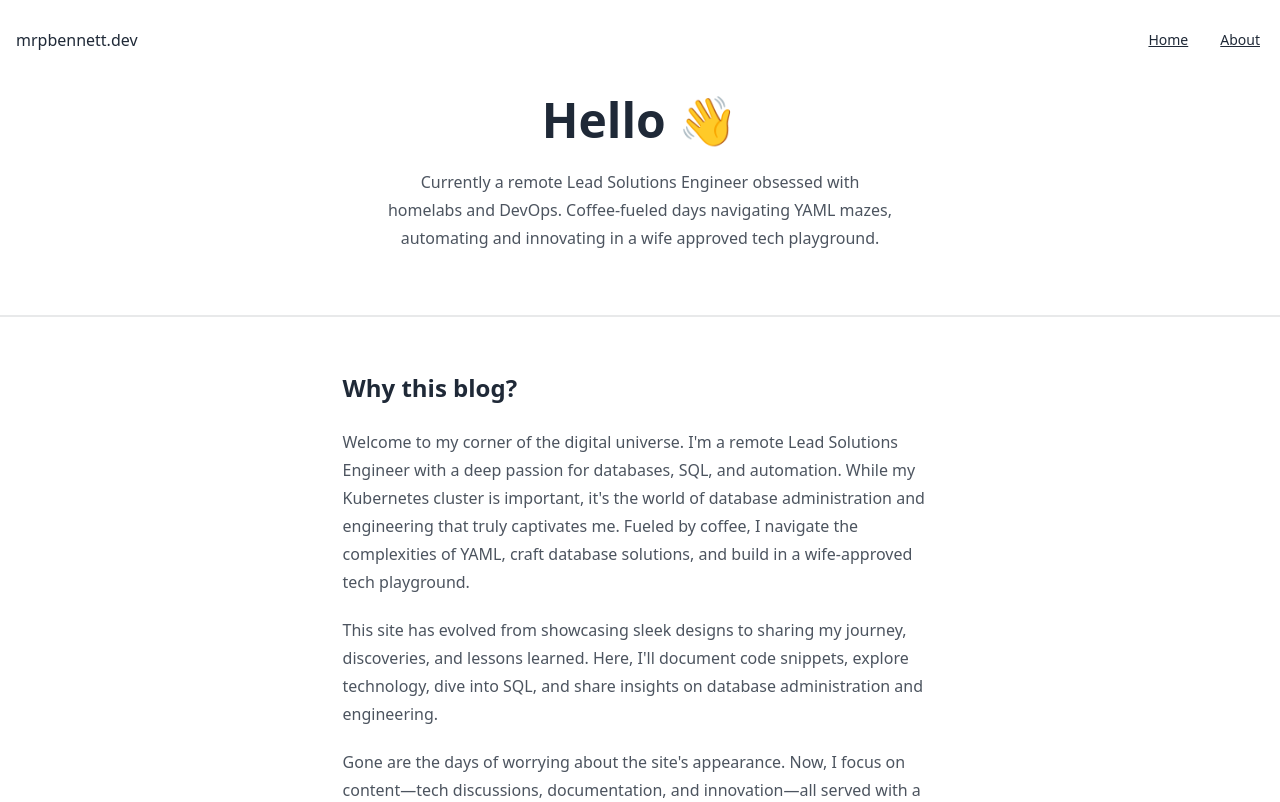
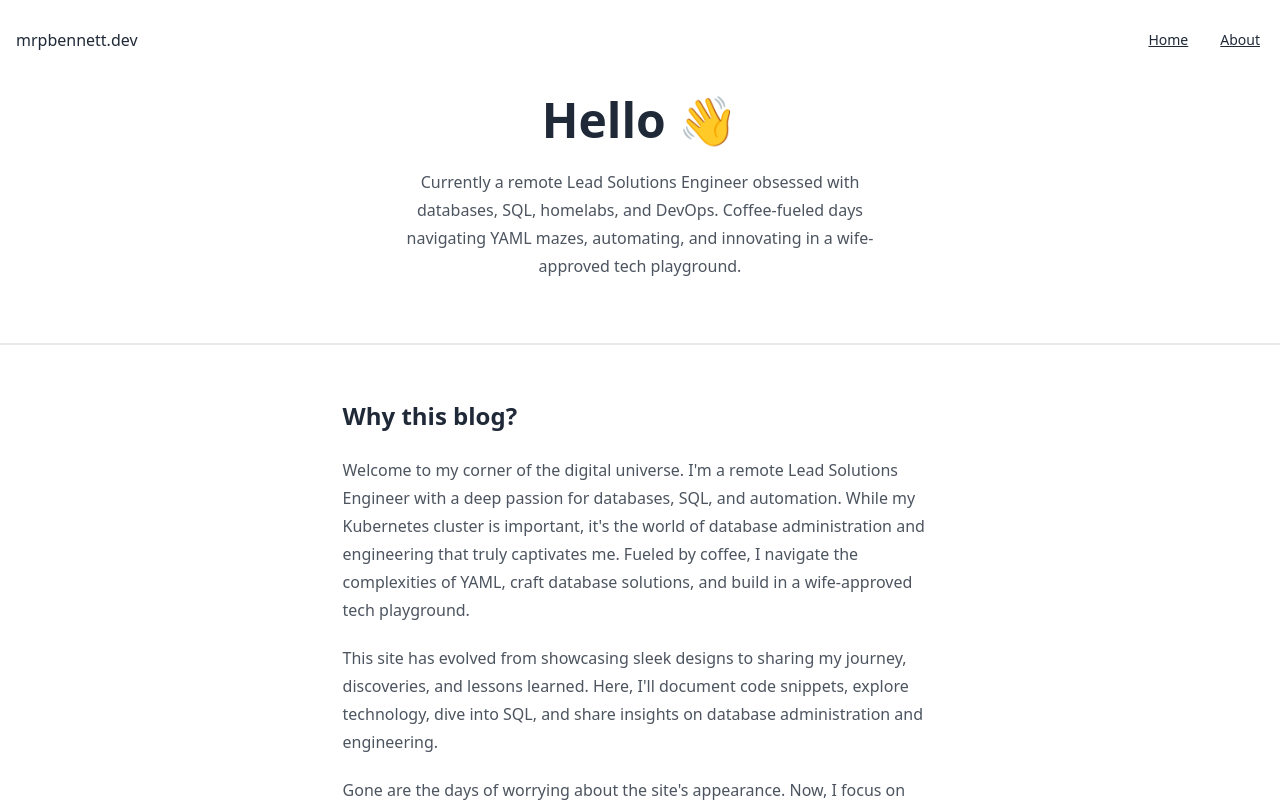
Before and after one commit to mrpbennett/personal-blog, a Next.js app: page /about in a window 1280 px wide. Shown: the top 802 px of the page. Built offline with nearby package versions, Linux system fonts and the light colour scheme.

Commit message:
bio update

```diff
--- a/pages/about.jsx
+++ b/pages/about.jsx
@@ -24,9 +24,10 @@ export default function About() {
           <div className="max-w-lg">
             <h1 className="text-5xl font-bold">Hello 👋</h1>
             <p className="prose py-6">
-              Currently a remote Lead Solutions Engineer obsessed with homelabs
-              and DevOps. Coffee-fueled days navigating YAML mazes, automating
-              and innovating in a wife approved tech playground.
+              Currently a remote Lead Solutions Engineer obsessed with
+              databases, SQL, homelabs, and DevOps. Coffee-fueled days
+              navigating YAML mazes, automating, and innovating in a
+              wife-approved tech playground.
             </p>
           </div>
         </div>
```
